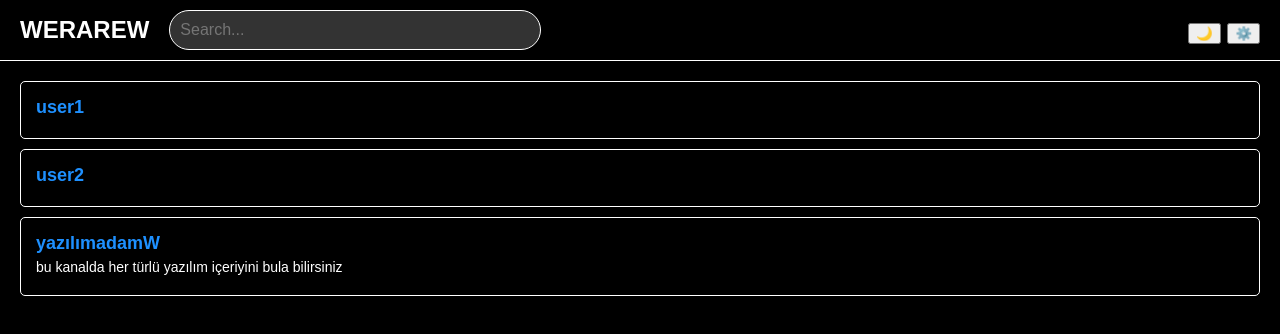
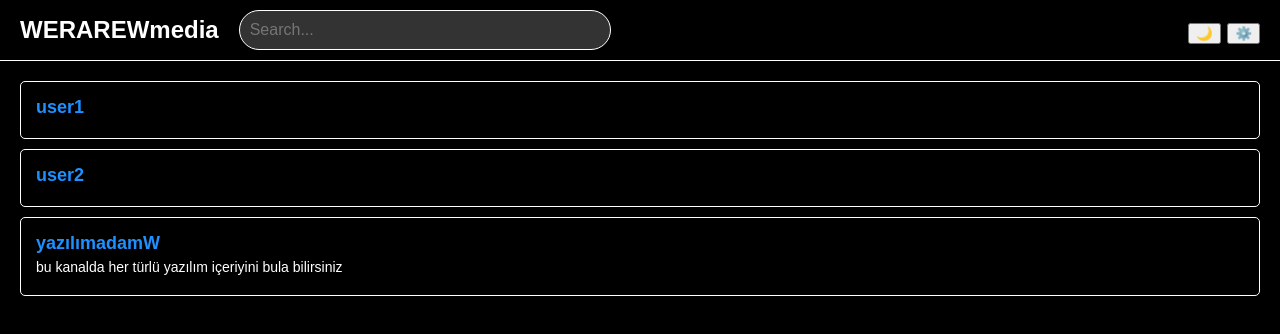
Before and after one commit to theprocramer/werarewmedia-users, a plain HTML site: page index.html in a window 1280 px wide. Drawn offline with Linux system fonts and the light colour scheme.

Commit message:
Update index.html

```diff
--- a/index.html
+++ b/index.html
@@ -90,7 +90,7 @@
 </head>
 <body>
   <div class="header">
-    <div class="logo">WERAREW</div>
+    <div class="logo">WERAREWmedia</div>
     <div class="search-container">
       <input type="text" id="searchInput" class="search-input" placeholder="Search..." onkeyup="searchFunction()">
     </div>
```
